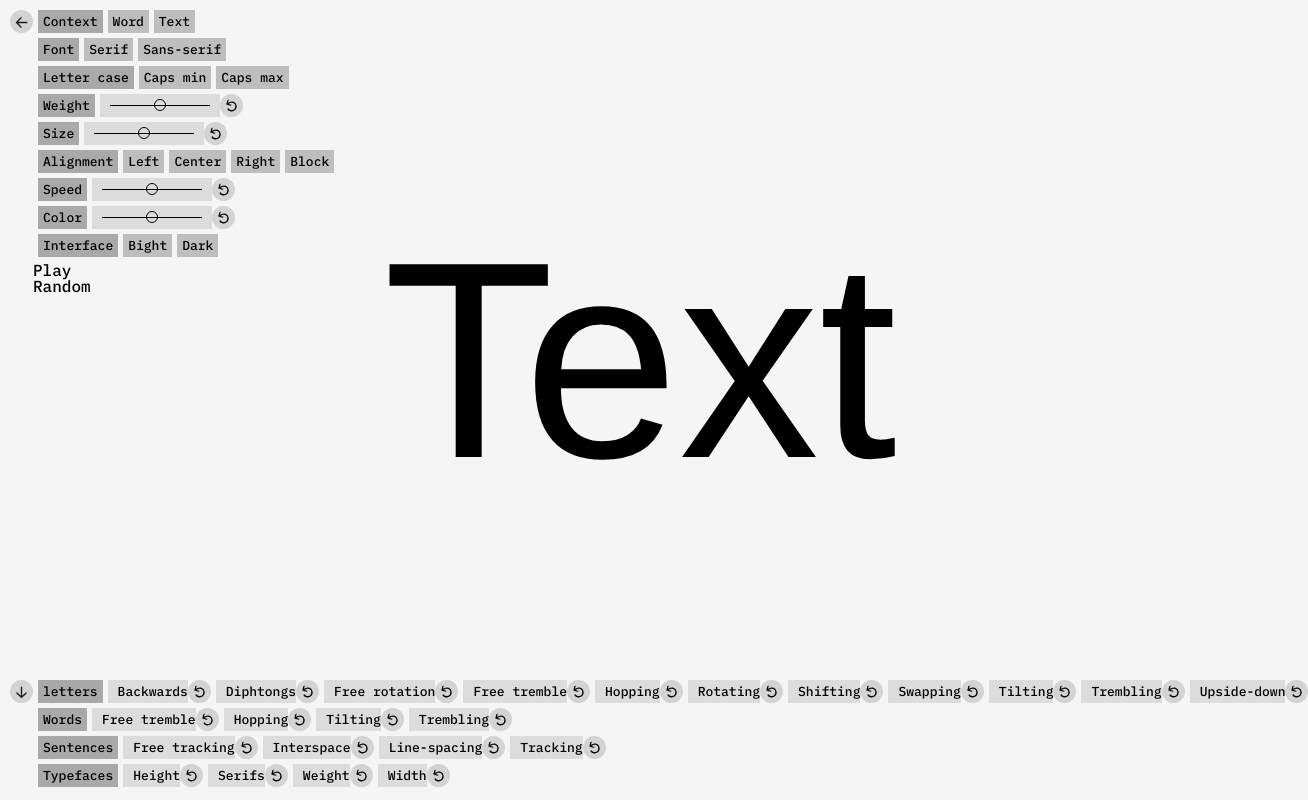
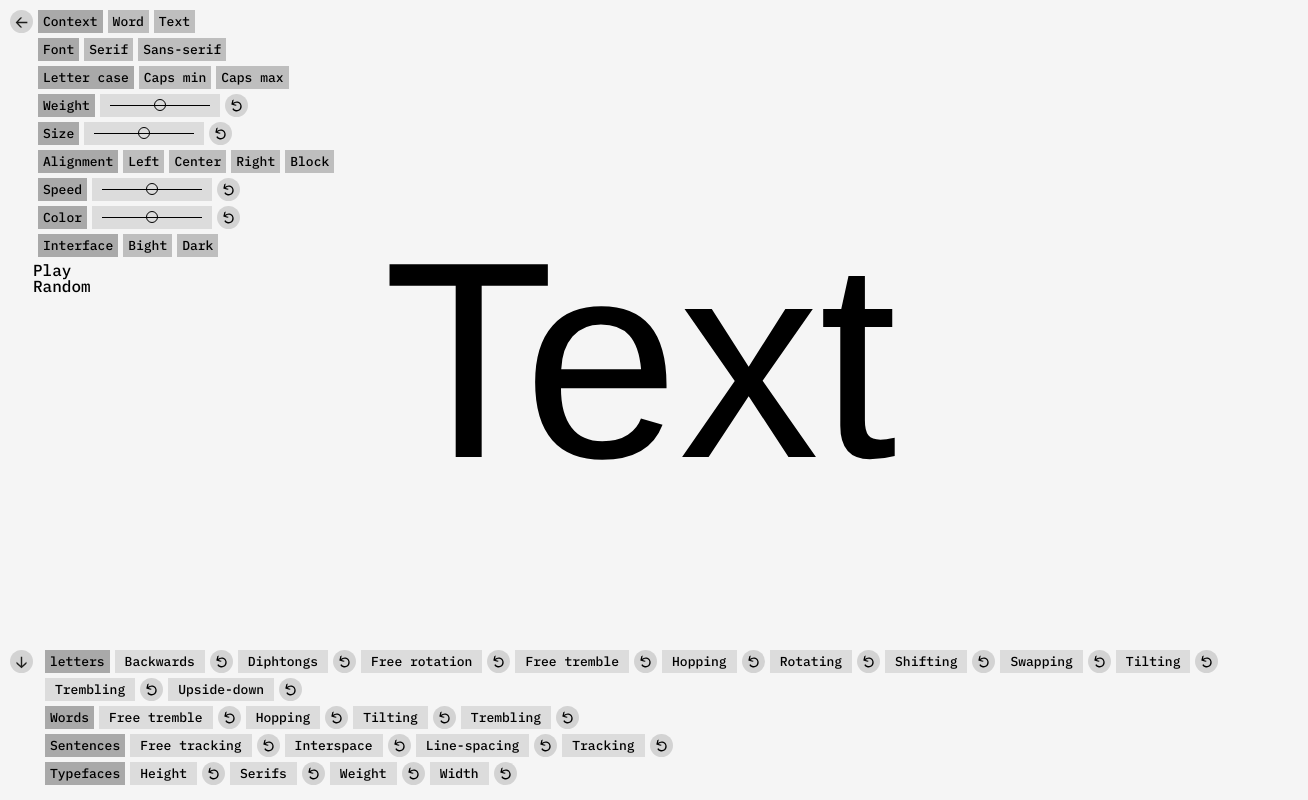
Before and after one commit to ChristopheVandePoel/sofie-dyslex, a Vue app: page / in a window 1280 px wide. Shown: the whole page, 1308 px wide, since content can reach past the window. Built offline with nearby package versions, Linux system fonts and the light colour scheme.

Commit message:
chore: bottom menu visuals okay

```diff
--- a/src/components/BottomMenu/BottomMenu.vue
+++ b/src/components/BottomMenu/BottomMenu.vue
@@ -1,8 +1,8 @@
 <template>
-  <div class="bottom-container__buttons">
-    <IconButton icon="arrow-down"/>
-    <div>
-      <ButtonRow title="letters">
+  <div class="bottom-menu__container" :class="{opened: open}">
+    <IconButton class="bottom-close-button" icon="arrow-down" @click.native="handleOpenClick" />
+    <div class="bottom-container__buttons">
+      <ButtonRow class="bottom-menu__button-row" title="letters">
         <SliderButton name="Backwards" id="letters-backwards" />
         <SliderButton name="Diphtongs" id="letters-diphtongs" />
         <SliderButton name="Free rotation" id="free-rotation" />
@@ -16,21 +16,21 @@
         <SliderButton name="Upside-down" id="upside-down" />
       </ButtonRow>
 
-      <ButtonRow title="Words">
+      <ButtonRow class="bottom-menu__button-row" title="Words">
         <SliderButton name="Free tremble" id="free-tremble" />
         <SliderButton name="Hopping" id="hopping" />
         <SliderButton name="Tilting" id="tilting" />
         <SliderButton name="Trembling" id="trembling" />
       </ButtonRow>
 
-      <ButtonRow title="Sentences">
+      <ButtonRow class="bottom-menu__button-row" title="Sentences">
         <SliderButton name="Free tracking" id="free-tracking" />
         <SliderButton name="Interspace" id="interspace" />
         <SliderButton name="Line-spacing" id="line-spacing" />
         <SliderButton name="Tracking" id="tracking" />
       </ButtonRow>
 
-      <ButtonRow title="Typefaces">
+      <ButtonRow class="bottom-menu__button-row" title="Typefaces">
         <SliderButton name="Height" id="height" />
         <SliderButton name="Serifs" id="serifs" />
         <SliderButton name="Weight" id="height" />
@@ -48,18 +48,66 @@ import ButtonRow from '../ButtonRow/ButtonRow.vue';
 export default {
   name: 'BottomMenu',
   components: { ButtonRow, IconButton, SliderButton },
+  data: () => ({
+    open: true,
+  }),
+  methods: {
+    handleOpenClick() {
+      this.open = !this.open;
+    },
+  },
 };
 </script>
 
-<style scoped>
-.bottom-container__buttons {
+<style lang="scss" scoped>
+$height: 130px;
+
+.bottom-menu__container {
   position: absolute;
-  z-index: 100;
-  bottom: 20px;
+  bottom: -$height;
   left: 10px;
-  display: flex;
-  height: 100px;
-  transition: height 0.5s ease;
+  transition: all 0.5s ease;
+  padding-bottom: 10px;
+
+  .bottom-menu__button-row {
+    transition: width 0.2s ease;
+    width: 600%;
+  }
+
+  &.opened {
+    transition: all 0.5s ease;
+    bottom: 0;
+
+    .bottom-menu__button-row {
+      width: 100%;
+      transition: width 0.2s ease;
+    }
+
+    .bottom-close-button {
+      top: 0;
+      transition: all 0.5s ease;
+      transform: rotate(0deg);
+    }
+
+    .bottom-container__buttons {
+      transition: all 0.5s ease;
+      opacity: 1;
+    }
+  }
+  .bottom-close-button {
+    position: absolute;
+    top: -40px;
+    transition: all 0.5s ease;
+    transform: rotate(180deg);
+  }
+
+  .bottom-container__buttons {
+    z-index: 100;
+    margin-left: 30px;
+    display: flex;
+    flex-direction: column;
+    transition: all 0.5s ease;
+    opacity: 0;
+  }
 }
-
 </style>
--- a/src/components/ButtonRow/ButtonRow.vue
+++ b/src/components/ButtonRow/ButtonRow.vue
@@ -15,12 +15,14 @@ export default {
 };
 </script>
 
-<style scoped>
+<style lang="scss" scoped>
   .tool__buttons--row {
     font-size: 13px;
     display: flex;
-    flex-direction: row;
-    margin-bottom: 5px;
+    flex-wrap: wrap;
+     > * {
+       margin-bottom: 5px;
+     }
   }
 
   .row-title {
--- a/src/components/Slider/SliderButton.vue
+++ b/src/components/Slider/SliderButton.vue
@@ -6,8 +6,10 @@
       </span>
       <input
         @click="returnFalse"
-        v-if="open || notClosable"
         class="slider-tool"
+        :class="{
+          'opened': active || notClosable
+        }"
         step="1"
         type="range"
         data-default="0"
@@ -24,12 +26,12 @@ export default {
   components: { IconButton },
   props: ['name', 'id', 'notClosable'],
   data: () => ({
-    open: false,
+    active: false,
   }),
   name: 'SliderButton',
   methods: {
     toggleOpen() {
-      this.open = !this.open;
+      this.active = !this.active;
     },
     returnFalse(e) {
       e.preventDefault();
@@ -47,6 +49,7 @@ export default {
 
   .tool-name {
     margin-left: 10px;
+    margin-right: 10px;
   }
 
   .slider__buttons-undo {
@@ -65,6 +68,7 @@ export default {
     cursor: pointer;
     transition: background-color 0.2s ease-in;
     margin-left: 5px;
+    margin-right: 5px;
     white-space: nowrap;
     padding: 0;
     display: flex;
@@ -76,12 +80,21 @@ export default {
     }
 
     .slider-tool {
-      margin-left: 10px;
-      margin-right: 10px;
+      margin-left: 0;
+      margin-right: 0;
       display: inline-block;
-      opacity: 1;
       transition: all 0.2s ease-in;
-      width: 100px;
+      width: 0;
+      opacity: 0;
+
+      &.opened {
+        margin-left: 10px;
+        margin-right: 10px;
+        display: inline-block;
+        transition: all 0.2s ease-in;
+        width: 100px;
+        opacity: 1;
+      }
     }
   }
 
```
